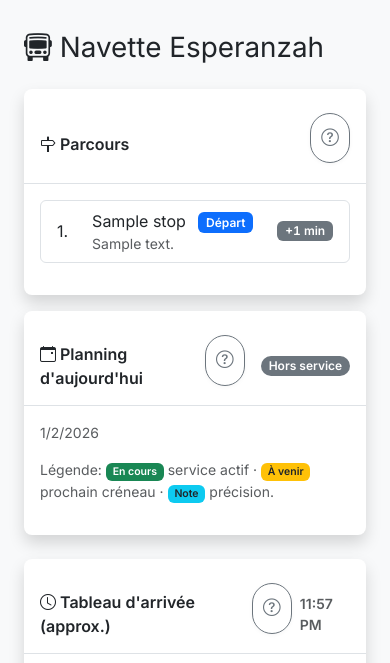
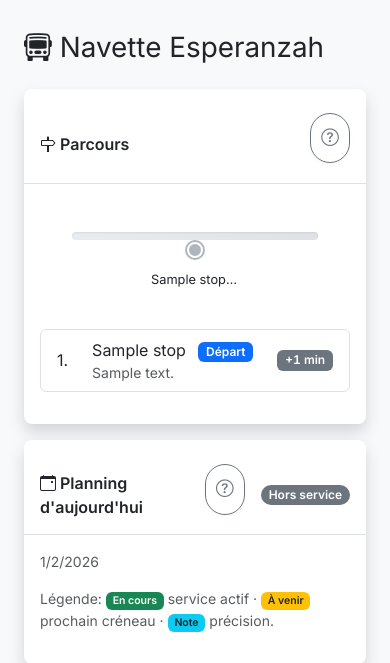
Before and after one commit to jeanjaen0221-bot/festivals-, a Flask app: page /shuttle in a window 390 px wide. Shown: the part 166-829 px from the top of the page. Run offline with Flask 3, Linux system fonts and the light colour scheme; tables that the repository leaves empty hold one stand-in row (values such as "Sample post"); data that the repository does not hold is empty; parts of the project's set-up code (start-up, migrations or seed data) failed here and were passed over; some libraries are stand-ins or nearby versions.

Commit message:
new afichage navette

```diff
--- a/static/js/shuttle_eta.js
+++ b/static/js/shuttle_eta.js
@@ -6,10 +6,16 @@ document.addEventListener('DOMContentLoaded', async () => {
   const paramsEl = document.getElementById('shuttle-params');
   const clockEl = document.getElementById('shuttle-clock');
   const serviceBadgeEl = document.getElementById('shuttle-service-badge');
+  const lineStopsEl = document.getElementById('shuttle-stops');
+  const ledEl = document.querySelector('.shuttle-led');
+  const trackEl = document.querySelector('.shuttle-line-track');
 
   let route = [];
   let settings = { mean_leg_minutes: 5, loop_enabled: false, bidirectional_enabled: false, constrain_to_today_slots: false };
   let today = { slots: [] };
+  let lastRenderKey = '';
+  let lastOrdered = [];
+  let lastMappedStartIdx = 0;
 
   try {
     const [routeResp, settingsResp, todayResp] = await Promise.all([
@@ -22,6 +28,61 @@ document.addEventListener('DOMContentLoaded', async () => {
     today = await todayResp.json();
   } catch (e) {
     // fail silently
+  }
+
+  function renderShuttleLineStops(ordered, mappedStartIdx = 0) {
+    if (!lineStopsEl) return;
+    lineStopsEl.innerHTML = '';
+    const forward = !(settings.bidirectional_enabled && (settings.display_direction === 'backward'));
+    const arr = forward ? ordered : ordered.slice().reverse();
+    arr.forEach((s) => {
+      const stop = document.createElement('div');
+      stop.className = 'shuttle-stop';
+      const dot = document.createElement('div');
+      dot.className = 'dot';
+      const label = document.createElement('div');
+      label.className = 'label';
+      const isBase = !!(settings && settings.display_base_stop_sequence && s.sequence === settings.display_base_stop_sequence);
+      label.innerHTML = `${s.name}${isBase ? ' <span class="badge bg-primary">Départ</span>' : ''}`;
+      stop.appendChild(dot);
+      stop.appendChild(label);
+      lineStopsEl.appendChild(stop);
+    });
+  }
+
+  function updateLEDPosition(ordered, mappedStartIdx) {
+    if (!ledEl || !trackEl || !(ordered && ordered.length)) return;
+    const now = new Date();
+    const nowMin = (now.getHours() * 60) + now.getMinutes();
+    if (settings.constrain_to_today_slots && today && Array.isArray(today.slots)) {
+      const activeRange = findActiveSlotMinuteRange(today.slots, nowMin);
+      if (!activeRange) { ledEl.style.opacity = '0'; return; } else { ledEl.style.opacity = '1'; }
+    }
+    const trackWidth = trackEl.getBoundingClientRect().width;
+    let frac = 0;
+    if (settings.loop_enabled) {
+      const leg = (settings.mean_leg_minutes || 5);
+      const N = ordered.length;
+      const segments = [];
+      for (let k = 0; k < N; k++) {
+        const s = ordered[(mappedStartIdx + k) % N];
+        const dwell = (s.dwell_minutes || 0);
+        if (dwell > 0) segments.push({len: dwell});
+        segments.push({len: leg});
+      }
+      const cycle = segments.reduce((a,b)=>a + (b.len||0), 0) || 1;
+      const t = ((now.getHours() * 60) + now.getMinutes()) % cycle;
+      let acc = 0; let done = false;
+      for (const seg of segments) {
+        if (t <= acc + seg.len) { frac = (acc + (t - acc)) / cycle; done = true; break; }
+        acc += seg.len;
+      }
+      if (!done) frac = 0;
+    } else {
+      frac = 0;
+    }
+    const x = Math.max(0, Math.min(trackWidth, frac * trackWidth));
+    ledEl.style.transform = `translateX(${x}px)`;
   }
 
   // Render route list
@@ -50,6 +111,7 @@ document.addEventListener('DOMContentLoaded', async () => {
       li.appendChild(right);
       routeEl.appendChild(li);
     });
+    try { renderShuttleLineStops(route.slice().sort((a,b)=>a.sequence-b.sequence)); } catch (e) {}
   } else {
     routeEl.innerHTML = '<li class="list-group-item text-muted">Aucun arrêt configuré.</li>';
   }
@@ -193,6 +255,13 @@ document.addEventListener('DOMContentLoaded', async () => {
       if (idx >= 0) mappedStartIdx = idx;
     }
 
+    try {
+      const key = JSON.stringify({dir: forward ? 'f' : 'b', seqs: ordered.map(s=>s.sequence)});
+      if (key !== lastRenderKey) { renderShuttleLineStops(ordered, mappedStartIdx); lastRenderKey = key; }
+    } catch (e) {}
+    lastOrdered = ordered; lastMappedStartIdx = mappedStartIdx;
+    try { updateLEDPosition(ordered, mappedStartIdx); } catch (e) {}
+
     // Constrain to today's active slot (optional)
     let activeRange = null;
     if (settings.constrain_to_today_slots && today && Array.isArray(today.slots)) {
@@ -236,6 +305,7 @@ document.addEventListener('DOMContentLoaded', async () => {
       const now = new Date();
       clockEl.textContent = formatTime(now);
     }
+    try { if (lastOrdered && lastOrdered.length) updateLEDPosition(lastOrdered, lastMappedStartIdx); } catch (e) {}
   }
   updateClock();
   computeAndRenderBoard();
--- a/templates/shuttle.html
+++ b/templates/shuttle.html
@@ -12,7 +12,12 @@
             data-bs-content="Liste des arrêts dans l'ordre. Le badge +X min indique le temps d'arrêt moyen. Le badge ‘Départ’ marque le point de départ affiché."><i class="bi bi-question-circle"></i></button>
         </div>
         <div class="card-body">
-          <ol id="shuttle-route" class="list-group list-group-numbered"></ol>
+          <div id="shuttle-line" class="shuttle-line mb-2">
+            <div class="shuttle-line-track"></div>
+            <div class="shuttle-led" title="Position approximative"></div>
+            <div id="shuttle-stops" class="shuttle-stops"></div>
+          </div>
+          <ol id="shuttle-route" class="list-group list-group-numbered mt-2"></ol>
         </div>
       </div>
       <div class="card shadow rounded-3 border-0 mt-3">
@@ -67,6 +72,20 @@
   #shuttle-route .list-group-item { padding-top: .5rem; padding-bottom: .5rem; }
   #shuttle-today-slots .list-group-item { padding-top: .5rem; padding-bottom: .5rem; }
   #shuttle-route + .small, #shuttle-today + .small { color: #6c757d; }
+  /* Visual shuttle line */
+  .shuttle-line { position: relative; padding: 18px 28px 32px 28px; }
+  .shuttle-line-track { position: absolute; left: 48px; right: 48px; top: 32px; height: 8px; background: linear-gradient(90deg,#e9ecef,#dee2e6); border-radius: 999px; box-shadow: inset 0 1px 2px rgba(0,0,0,.08); }
+  .shuttle-stops { position: relative; display: flex; justify-content: space-between; align-items: flex-start; }
+  .shuttle-stop { position: relative; text-align: center; flex: 1 1 0; min-width: 0; }
+  .shuttle-stop .dot { width: 16px; height: 16px; border-radius: 999px; background: #adb5bd; border: 2px solid #fff; box-shadow: 0 0 0 2px #adb5bd; margin: 0 auto; position: relative; top: 24px; }
+  .shuttle-stop .label { margin-top: 36px; font-size: .88rem; white-space: nowrap; overflow: hidden; text-overflow: ellipsis; max-width: 140px; margin-left: auto; margin-right: auto; }
+  .shuttle-stop .badge { margin-left: 6px; vertical-align: middle; }
+  .shuttle-led { position: absolute; top: 28px; left: 48px; width: 16px; height: 16px; border-radius: 999px; background: #0dcaf0; box-shadow: 0 0 0 4px rgba(13,202,240,.25), 0 0 12px rgba(13,202,240,.6); transform: translateX(0); transition: transform .6s ease; }
+  @media (max-width: 576px) {
+    .shuttle-stop .label { max-width: 88px; font-size: .8rem; }
+    .shuttle-line-track { left: 32px; right: 32px; }
+    .shuttle-led { left: 32px; }
+  }
 </style>
 <script>
   document.addEventListener('DOMContentLoaded', function(){
```
